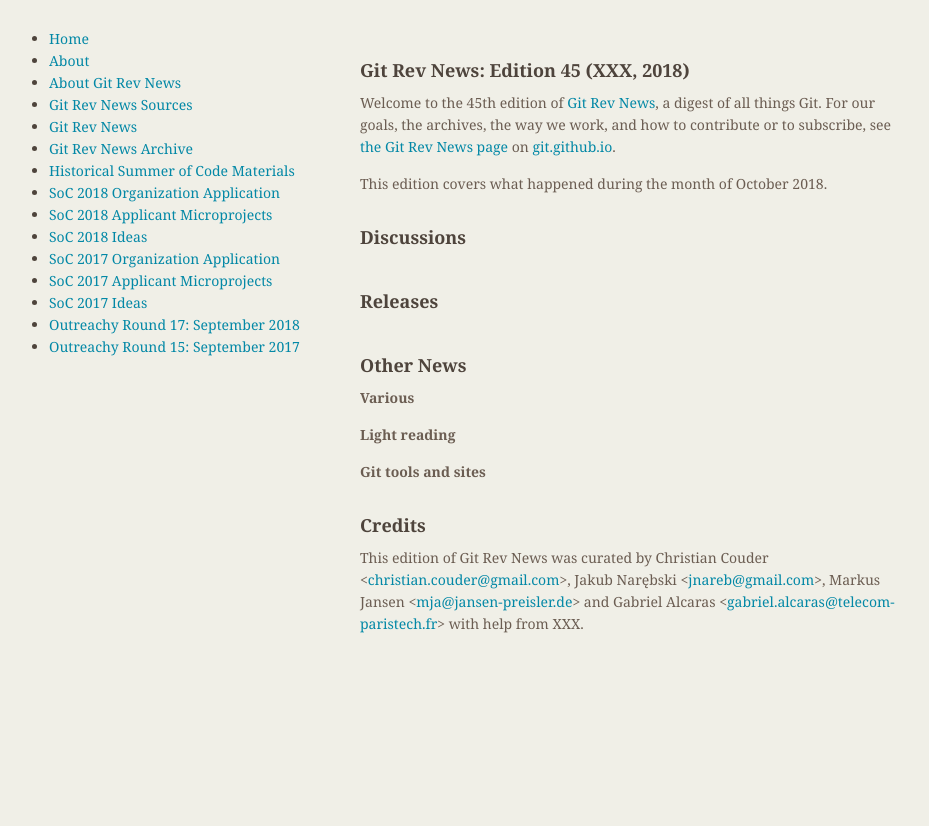
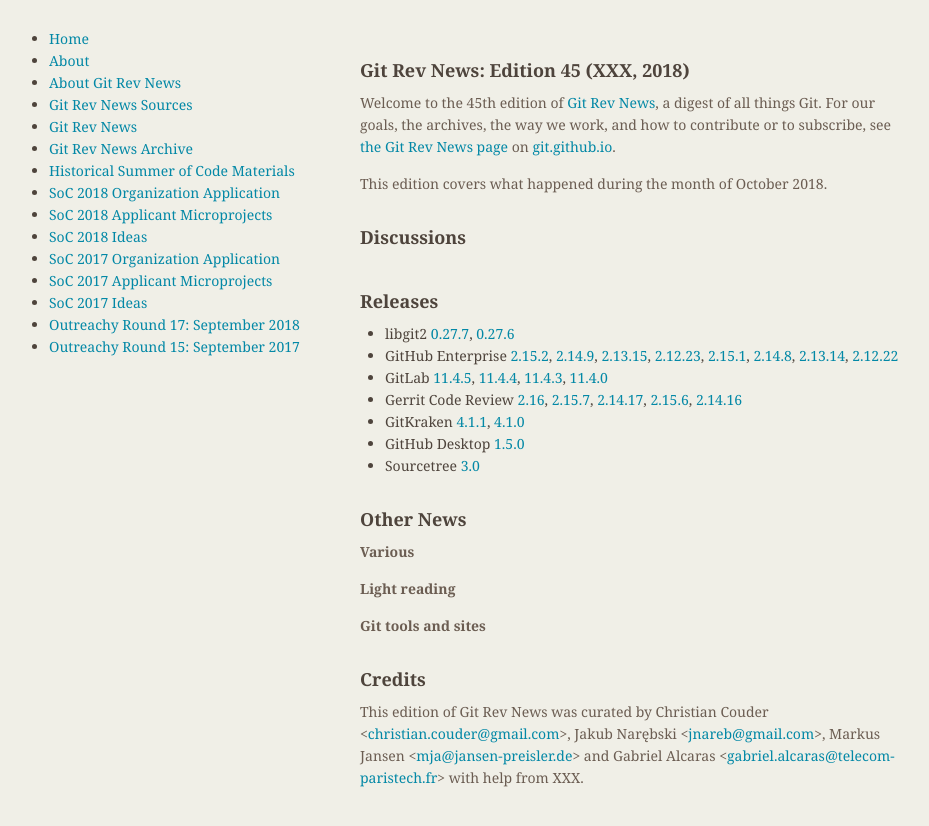
Before and after one commit to git/git.github.io, a Jekyll site: the page built from rev_news/drafts/edition-45.md, in a window 1280 px wide. Shown: the top 826 px of the page, without its empty margins (174-1103 px from the left). Built offline with Jekyll 4.4.1, drawn with Linux system fonts in a browser that asks for light colours.

Commit message:
rn-45: add releases

```diff
--- a/rev_news/drafts/edition-45.md
+++ b/rev_news/drafts/edition-45.md
@@ -35,6 +35,29 @@
 
 ## Releases
 
++ libgit2 [0.27.7](https://github.com/libgit2/libgit2/releases/tag/v0.27.7),
+[0.27.6](https://github.com/libgit2/libgit2/releases/tag/v0.27.6)
++ GitHub Enterprise [2.15.2](https://enterprise.github.com/releases/2.15.2/notes),
+[2.14.9](https://enterprise.github.com/releases/2.14.9/notes),
+[2.13.15](https://enterprise.github.com/releases/2.13.15/notes),
+[2.12.23](https://enterprise.github.com/releases/2.12.23/notes),
+[2.15.1](https://enterprise.github.com/releases/2.15.1/notes),
+[2.14.8](https://enterprise.github.com/releases/2.14.8/notes),
+[2.13.14](https://enterprise.github.com/releases/2.13.14/notes),
+[2.12.22](https://enterprise.github.com/releases/2.12.22/notes)
++ GitLab [11.4.5](https://about.gitlab.com/2018/11/05/gitlab-11-4-5-released/),
+[11.4.4](https://about.gitlab.com/2018/11/01/critical-security-release-gitlab-11-dot-4-dot-4-released/),
+[11.4.3](https://about.gitlab.com/2018/10/29/security-release-gitlab-11-dot-4-dot-3-released/),
+[11.4.0](https://about.gitlab.com/2018/10/22/gitlab-11-4-released/)
++ Gerrit Code Review [2.16](https://www.gerritcodereview.com/2.16.html),
+[2.15.7](https://www.gerritcodereview.com/2.15.html#2157),
+[2.14.17](https://www.gerritcodereview.com/2.14.html#21417),
+[2.15.6](https://www.gerritcodereview.com/2.15.html#2156),
+[2.14.16](https://www.gerritcodereview.com/2.14.html#21416)
++ GitKraken [4.1.1](https://support.gitkraken.com/release-notes/current),
+[4.1.0](https://support.gitkraken.com/release-notes/current)
++ GitHub Desktop [1.5.0](https://desktop.github.com/release-notes/)
++ Sourcetree [3.0](https://product-downloads.atlassian.com/software/sourcetree/ReleaseNotes/Sourcetree_3.0.html)
 
 ## Other News
 
```
